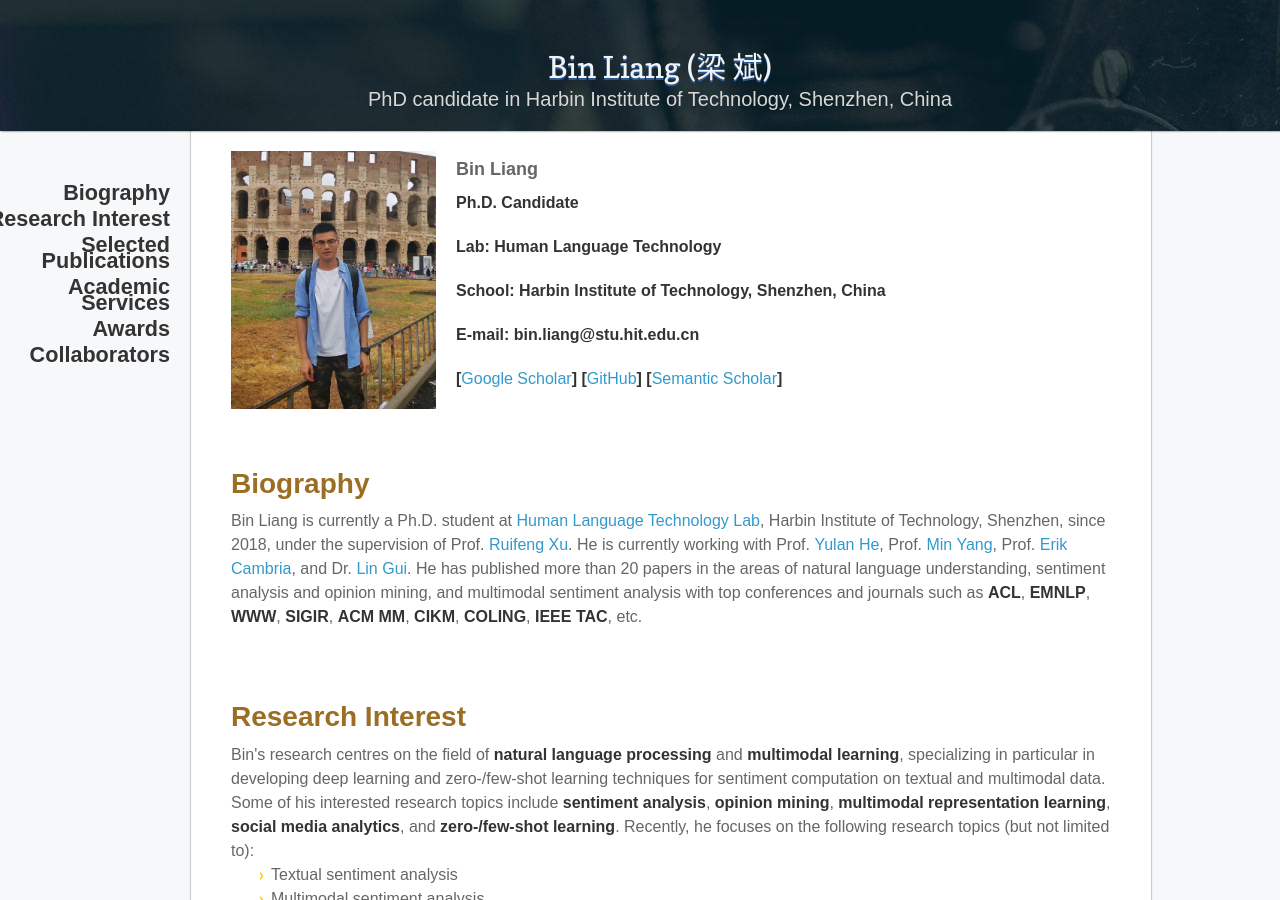
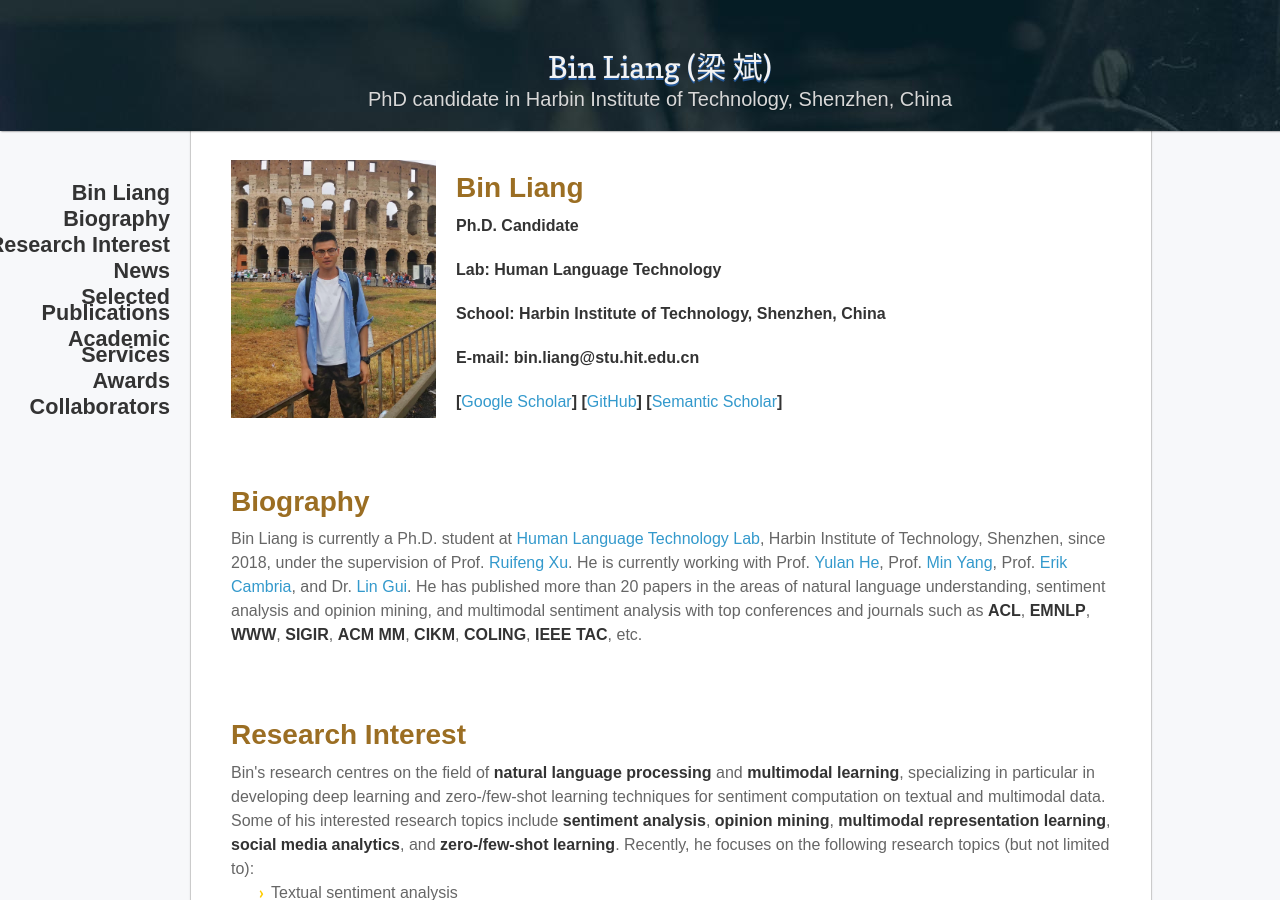
Before and after one commit to BinLiang-NLP/BinLiang-NLP.github.io, a Jekyll site: the page built from index.md, in a window 1280 px wide and 900 px high. Built offline with Jekyll 4.4.1, drawn with Linux system fonts in a browser that asks for light colours; nearby versions of some CDN libraries; our own code applies the rules of GitHub Pages for plain Markdown files.

Commit message:
Update index.md

```diff
--- a/index.md
+++ b/index.md
@@ -5,7 +5,7 @@
       <img src="/binliang-a.jpeg" width="100%">
     </td>
     <td width="75%">
-      <h3>Bin Liang</h3>
+      <h1>Bin Liang</h1>
       <p><b>Ph.D. Candidate</b></p>
       <p><b>Lab: Human Language Technology</b></p>
       <p><b>School: Harbin Institute of Technology, Shenzhen, China</b></p>
@@ -49,7 +49,7 @@
 <table class="imgtable">
   <tr>
     <td width="100%">
-      <h3>News</h3>
+      <h1>News</h1>
 <ul>
 <li>Oct. 2021 &emsp; Bin Liang won the <strong>national scholarship for doctoral students</strong>. &emsp; <a href="http://119.23.18.63/?p=1913" target="_blank">[link]</a> </li>
 <li>Aug. 2021 &emsp; Two papers are accepted to <strong>EMNLP 2021 Main Conference</strong>. &emsp; <a href="http://119.23.18.63/?p=1790" target="_blank">[link]</a></li>
```
